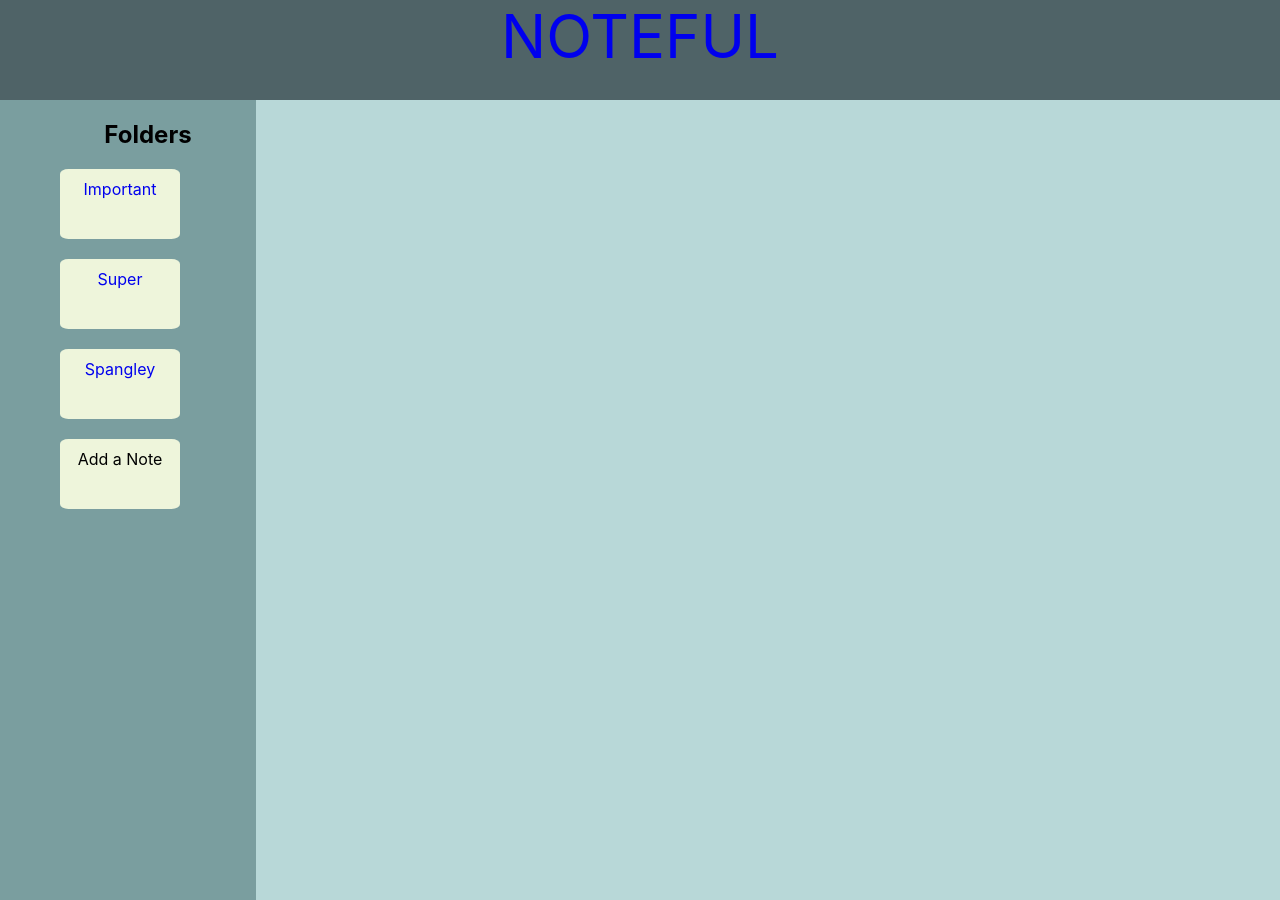
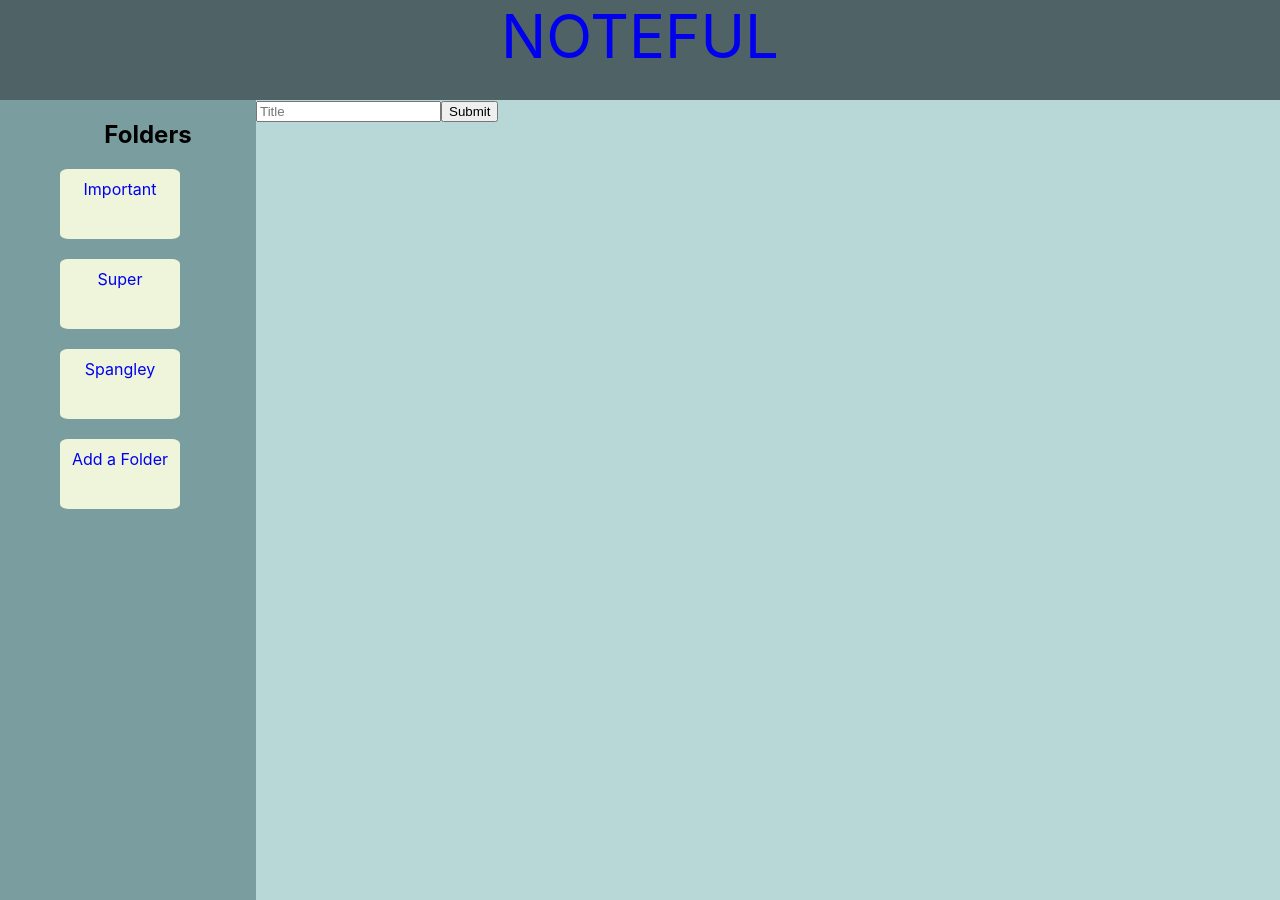
Before and after one commit to mcodt1702/noteful, a React (Create React App) app: page /addAFolder in a window 1280 px wide. Built offline with nearby package versions, Linux system fonts and the light colour scheme.

Commit message:
new Branch

```diff
--- /dev/null
+++ b/src/AddAFolder/AddAFolder.js
@@ -0,0 +1,22 @@
+import React from "react";
+
+export default function AddAFolder(props) {
+  return (
+    <div className="addFolderForm">
+      <form onSubmit={(e) => props.createFolder(e)}>
+        <input
+          type="text"
+          name="title"
+          placeholder="Title"
+          aria-label="Folder Title"
+        />
+        <input
+          type="submit"
+          name="submit"
+          value="Submit"
+          aria-label="Submit New Folder"
+        />
+      </form>
+    </div>
+  );
+}
--- /dev/null
+++ b/src/AddANote/AddANote.js
@@ -0,0 +1,22 @@
+import React from "react";
+
+export default function AddAFolder() {
+  return (
+    <div className="addFolderForm">
+      <form>
+        <input
+          type="text"
+          name="title"
+          placeholder="Title"
+          aria-label="Folder Title"
+        />
+        <input
+          type="submit"
+          name="submit"
+          value="Submit"
+          aria-label="Submit New Folder"
+        />
+      </form>
+    </div>
+  );
+}
--- a/src/App.js
+++ b/src/App.js
@@ -3,6 +3,11 @@ import Header from "./Header/Header";
 import Aside from "./Aside/Aside";
 import store from "./Folder/Folders";
 import Notes from "./Notes/Notes";
+import Expand from "./Expand/Expand";
+import addANote from "./AddANote/AddANote";
+
+import AddAFolder from "./AddAFolder/AddAFolder";
+
 import "./App.css";
 import { BrowserRouter as Router, Route } from "react-router-dom";
 
@@ -13,28 +18,26 @@ export default class App extends React.Component {
     this.state = { store };
   }
 
-  deleteNote = (e, id) => {
-    console.log(id);
+  createFolder = (e, index) => {
+    e.preventDefault();
+
+    let newFolder = { title: e.target.title.value, Id: 5 };
+    console.log(newFolder);
+    this.setState({
+      store: [...this.state.store, newFolder],
+    });
   };
-
-  addNote = (e) => {};
 
   render() {
     return (
       <div>
-        {" "}
         <Route path="/" component={Header} />
         <div className="global">
           <Route path="/" render={() => <Aside folder={this.state.store} />} />
+
           <Route
-            path="/notes/:id"
-            render={(rprops) => (
-              <Notes
-                {...rprops}
-                folder={this.state.store}
-                deleteNote={this.deleteNote}
-              />
-            )}
+            path="/addAFolder"
+            render={() => <AddAFolder createFolder={this.createFolder} />}
           />
         </div>
       </div>
--- a/src/Aside/Aside.js
+++ b/src/Aside/Aside.js
@@ -13,12 +13,8 @@ export default function Aside(props) {
             <Link to={`/notes/${file.id}`}>{file.name}</Link>
           </li>
         ))}
-        <li
-          onClick={(e) => {
-            console.log("adding note");
-          }}
-        >
-          Add a Note
+        <li>
+          <Link to={"/addAFolder"}> Add a Folder</Link>
         </li>
       </ul>
     </div>
--- /dev/null
+++ b/src/Expand/Expand.js
@@ -0,0 +1,7 @@
+import React from "react";
+import { Link } from "react-router-dom";
+import "./Expand.css";
+
+export default function Expand() {
+  return <p>yes</p>;
+}
--- a/src/Notes/Notes.js
+++ b/src/Notes/Notes.js
@@ -13,10 +13,9 @@ export default function Notes(props) {
     .filter((t) => t.folderId === props.match.params.id)
     .map((nota) => (
       <li>
-        {nota.name}
-        <button onClick={(e) => props.deleteNote(e, props.folder.notes.id)}>
-          Delete
-        </button>
+        <Link to={"/notes/:id/expand"}>{nota.name}</Link>
+
+        <button onClick={(e) => props.deleteNote(e, nota.id)}>Delete</button>
       </li>
     ));
 
```
Also changed, not shown: src/AddAFolder/AddAFolder.css (added), src/Expand/Expand.css (added).
